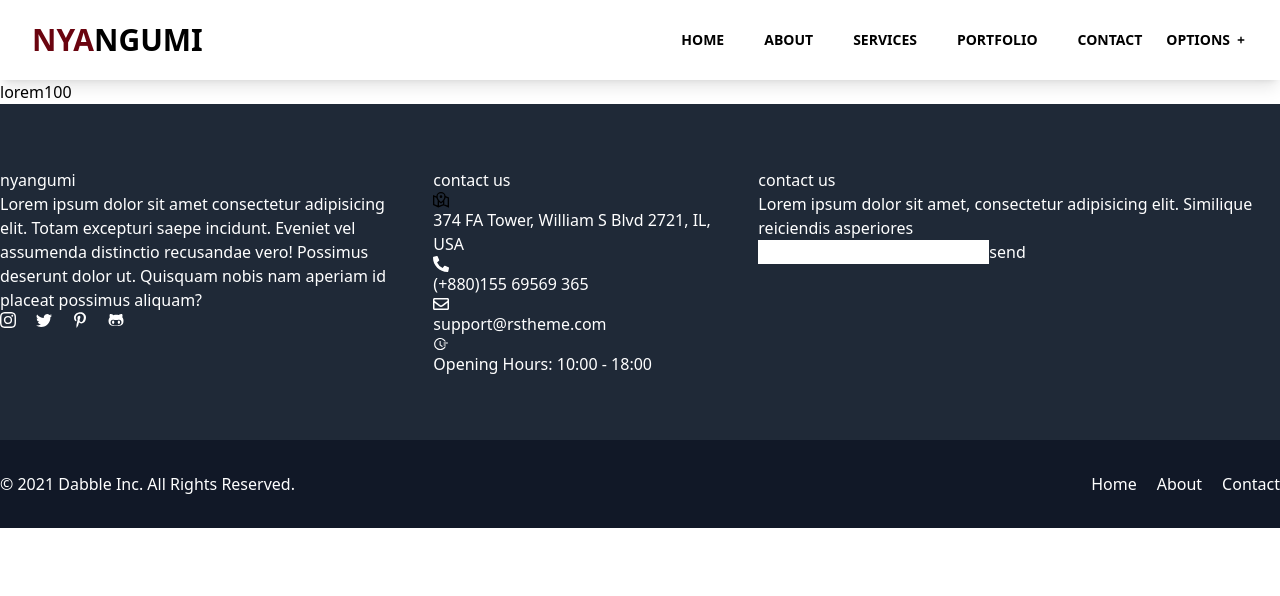
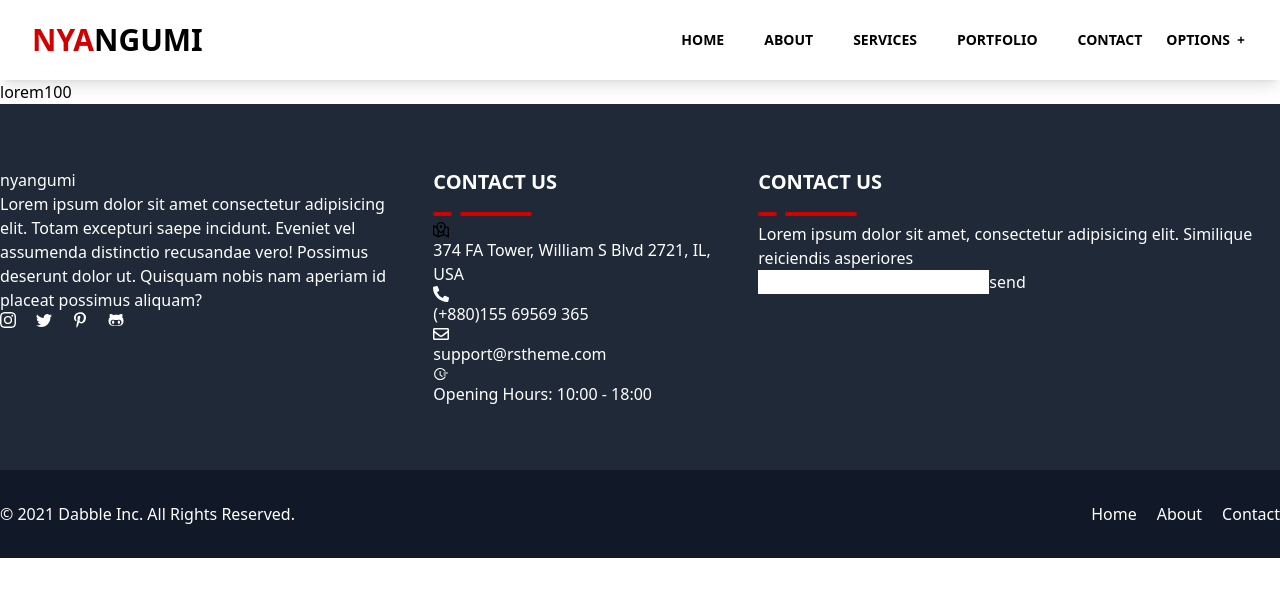
Before and after one commit to chmodx5/nyangumi, a React (Create React App) app: page / in a window 1280 px wide. Shown: the top 596 px of the page. Built offline with nearby package versions, Linux system fonts and the light colour scheme.

Commit message:
adding the underline with hover effect on the headingwith effect component

```diff
--- a/src/Components/General/HeadingWithEffect.jsx
+++ b/src/Components/General/HeadingWithEffect.jsx
@@ -2,8 +2,12 @@ import React from "react";
 
 function HeadingWithEffect({ title }) {
   return (
-    <div>
-      <h2>{title}</h2>
+    <div className="inline-block group">
+      <h2 className="text-xl uppercase font-bold">{title}</h2>
+      <div className="h-1 mt-4 w-4/5 flex gap-x-2">
+        <div className="h-full rounded-md bg-primary-default w-1/5 group-hover:w-4/5 transition-all  ease-in-out" />
+        <div className="h-full rounded-md bg-primary-default w-4/5 group-hover:w-1/5 transition-all  ease-in-out" />
+      </div>
     </div>
   );
 }
--- a/tailwind.config.js
+++ b/tailwind.config.js
@@ -4,7 +4,7 @@ module.exports = {
     extend: {
       colors: {
         primary: {
-          default: "#6a040f",
+          default: "#d00000",
           light: "#9d0208",
         },
       },
```
